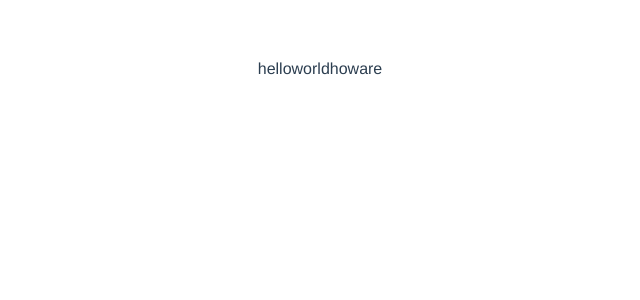
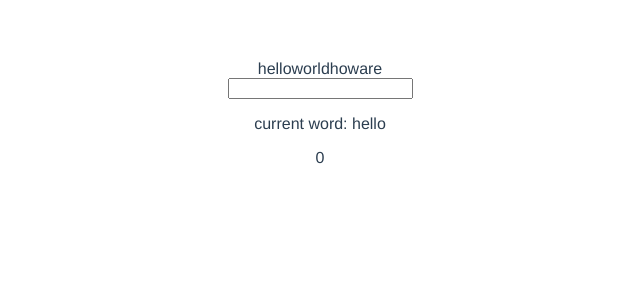
Before and after one commit to Christian-Hoeller/Win98Typer, a Vue app in the folder typing-test/: page / in a window 1280 px wide. Shown: the top 300 px of the page, without its empty margins (320-960 px from the left). Built offline with nearby package versions, Linux system fonts and the light colour scheme.

Commit message:
check if word is correct

```diff
--- a/typing-test/src/components/TypingTest.vue
+++ b/typing-test/src/components/TypingTest.vue
@@ -1,6 +1,12 @@
 <template>
+
 <div>
     <WordBox v-bind:words="words" />
+    <div>
+        <input type="text" @input="handleKeyPress" v-model="userInput">
+        <p>current word: {{currentWord}}</p>
+        <p>{{wordIndex}}</p>
+    </div>
 </div>
 
 </template>
@@ -16,12 +22,46 @@ export default {
     },
     data(){
         return{
-            words: this.getWords()
+            words: this.getWords(),
+            userInput: '',
+            currentWordIndex: 0,
+            currentWord: this.getWords()[0],
         }
     },
     methods: {
         getWords(){
             return json[0].words;
+        },
+        getWordByIndex(index){
+            return this.getWords()[index];
+        },
+        handleKeyPress(){
+
+            if(this.userInput[this.userInput.length - 1] === ' '){
+
+                let currentWord = this.getWordByIndex(this.currentWordIndex);
+                // Check if word is true
+                if(currentWord === this.userInput.split(' ')[0]){
+                    console.log("word is correct");
+                }
+                else{
+                    console.log("word is wrong")
+                }
+
+                // reset user input
+                this.userInput = '';
+
+                // inkrement currentWordIndex
+                this.currentWordIndex ++;
+
+                // inkrement currentword
+                this.currentWord = this.getWordByIndex(this.currentWordIndex);
+            }
+        }
+    },
+    computed:{
+        wordIndex() {
+            return this.currentWordIndex;
         }
     }
 }
```
